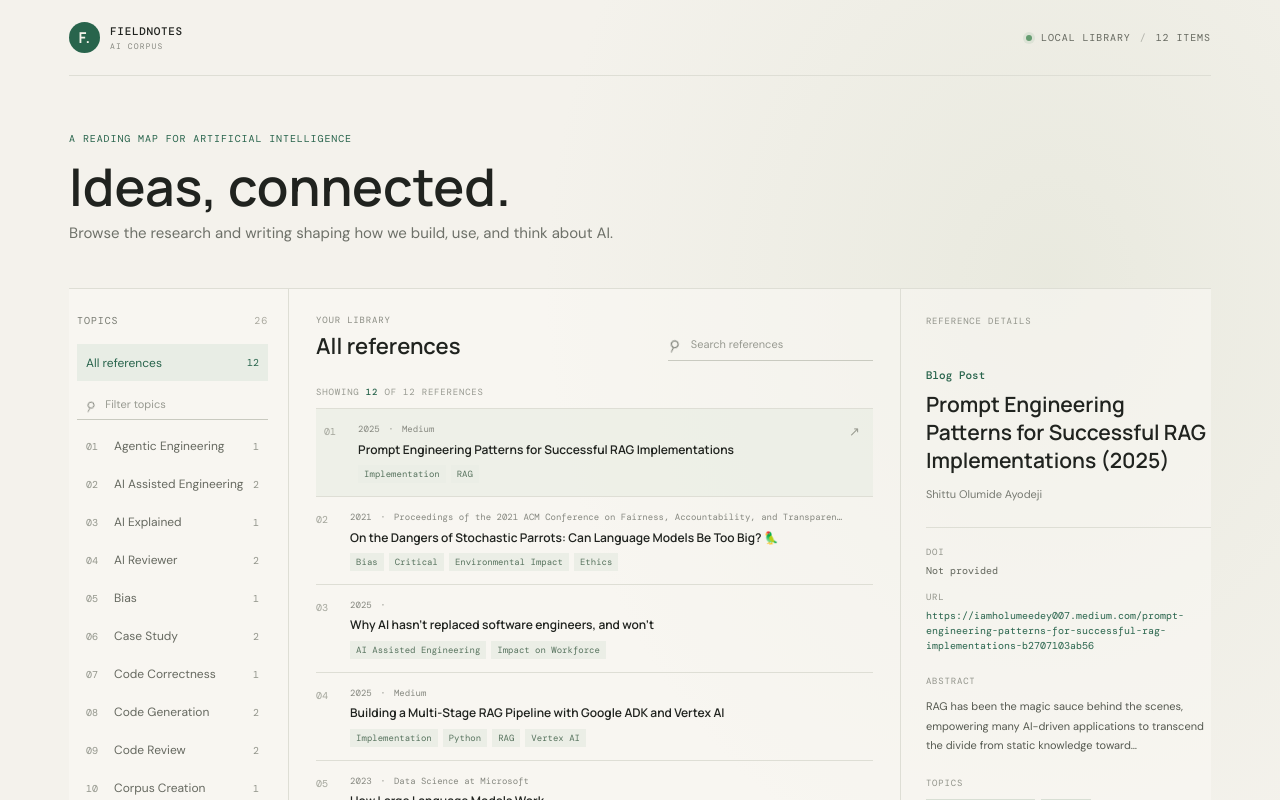
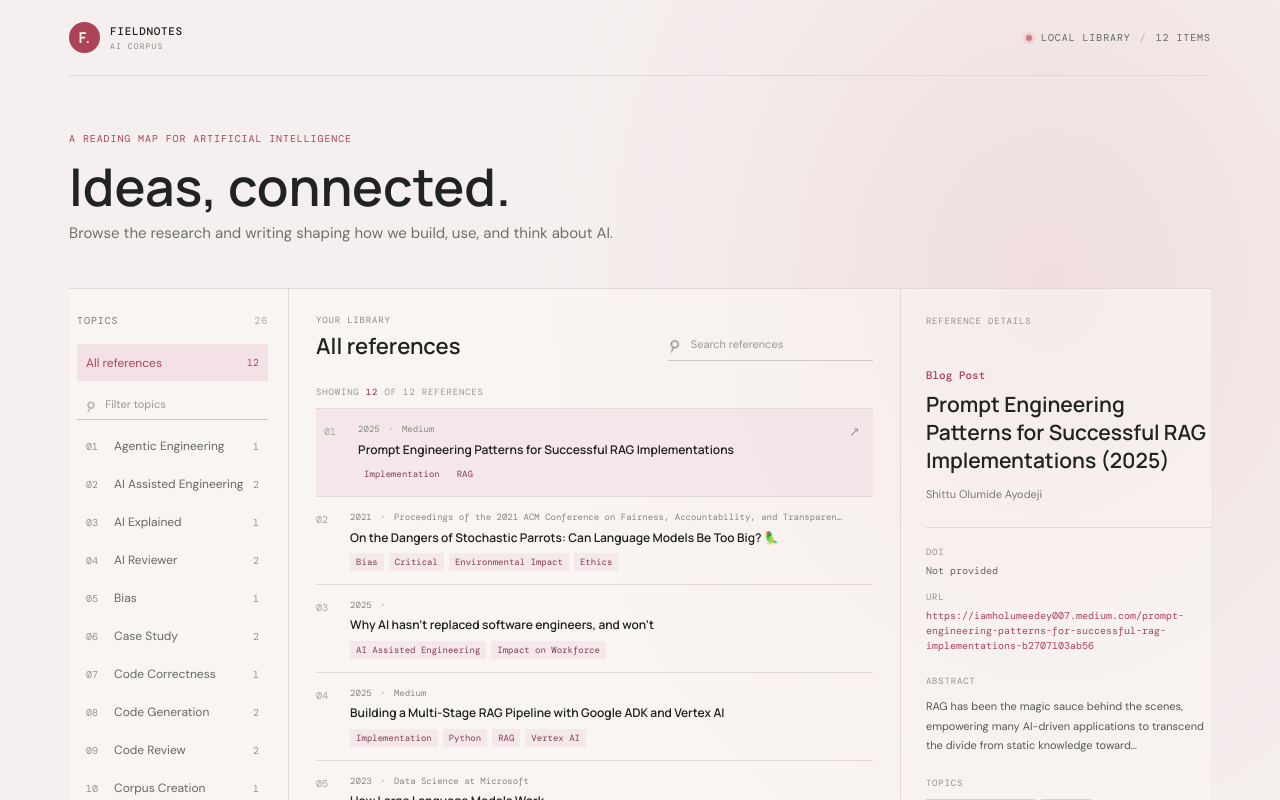
Before and after one commit to jdamerow/corpus-explorer, a React (Vite) app: page / in a window 1280 px wide. Shown: the top 800 px of the page. Built offline with nearby package versions, Linux system fonts and the light colour scheme.

Commit message:
change color scheme to pink

```diff
--- a/src/styles.css
+++ b/src/styles.css
@@ -3,13 +3,15 @@
 :root {
   font-family: 'DM Sans', sans-serif;
   color: #20231f;
-  background: #f4f2ec;
+  background: #f5f0ef;
   font-synthesis: none;
   text-rendering: optimizeLegibility;
   --ink: #20231f;
   --muted: #85877f;
-  --line: #deded5;
-  --green: #28644c;
+  --line: #e1d8d8;
+  --accent: #ad4358;
+  --accent-orange: #d57978;
+  --accent-soft: #f3e1e6;
   --paper: #fbfaf6;
   --mono: 'DM Mono', monospace;
 }
@@ -20,17 +22,17 @@ body { margin: 0; min-width: 320px; }
 button, input { font: inherit; }
 button { color: inherit; }
 
-.app-shell { min-height: 100vh; padding: 0 5.4vw; background: radial-gradient(ellipse at 82% 18%, rgba(221, 224, 208, .48), transparent 34%), #f4f2ec; }
+.app-shell { min-height: 100vh; padding: 0 5.4vw; background: radial-gradient(ellipse at 82% 18%, rgba(218, 146, 158, .2), transparent 34%), #f5f0ef; }
 .topbar { height: 76px; border-bottom: 1px solid var(--line); display: flex; align-items: center; justify-content: space-between; }
 .wordmark { display: inline-flex; align-items: center; gap: 10px; text-decoration: none; color: var(--ink); font: 700 11px var(--mono); letter-spacing: .06em; }
 .wordmark small { display: block; margin-top: 3px; color: var(--muted); font: 400 8px var(--mono); letter-spacing: .14em; }
-.wordmark-mark { display: grid; place-items: center; width: 31px; height: 31px; border-radius: 50%; color: #f5f3eb; background: var(--green); font: 700 15px 'Manrope', sans-serif; }
+.wordmark-mark { display: grid; place-items: center; width: 31px; height: 31px; border-radius: 50%; color: #f5f3eb; background: var(--accent); font: 700 15px 'Manrope', sans-serif; }
 .topbar-meta, .intro-kicker, .section-eyebrow, .rail-heading, .result-count, .detail-topline, .detail-label, .page-footer { font: 10px var(--mono); letter-spacing: .09em; }
 .topbar-meta { color: #65685f; display: flex; align-items: center; gap: 9px; }
-.status-dot { width: 6px; height: 6px; background: #659c70; border-radius: 50%; box-shadow: 0 0 0 3px rgba(101, 156, 112, .12); }
+.status-dot { width: 6px; height: 6px; background: var(--accent-orange); border-radius: 50%; box-shadow: 0 0 0 3px rgba(213, 121, 120, .16); }
 .meta-divider { color: #b0b1a9; }
 .intro { padding: 56px 0 45px; max-width: 670px; animation: arrive .55s ease-out both; }
-.intro-kicker { color: var(--green); }
+.intro-kicker { color: var(--accent); }
 .intro h1 { margin: 14px 0 8px; font: 600 52px/1.08 'Manrope', sans-serif; letter-spacing: 0; }
 .intro p { margin: 0; color: #6e7169; font-size: 15px; }
 .workspace { min-height: 550px; display: grid; grid-template-columns: 220px minmax(380px, 1fr) minmax(265px, 310px); border-top: 1px solid var(--line); border-bottom: 1px solid var(--line); background: rgba(251, 250, 246, .54); }
@@ -38,13 +40,13 @@ button { color: inherit; }
 .rail-heading { color: #797c73; display: flex; justify-content: space-between; margin: 0 0 17px; }
 .rail-count { color: #aaa99f; }
 .tag-option { border: 0; background: transparent; text-align: left; display: flex; align-items: center; min-height: 37px; padding: 0 9px; cursor: pointer; width: 100%; color: #666960; transition: color .16s, background .16s; }
-.tag-option:hover { color: var(--green); }
-.tag-option.is-active { background: #e8ede5; color: var(--green); }
+.tag-option:hover { color: var(--accent); }
+.tag-option.is-active { background: var(--accent-soft); color: var(--accent); }
 .tag-name { font-size: 12px; flex: 1; }
 .tag-count, .tag-index { color: #92958b; font: 10px var(--mono); }
 .tag-index { width: 28px; }
 .topic-search { height: 32px; margin-top: 7px; padding: 0 8px; display: flex; align-items: center; gap: 7px; border-bottom: 1px solid #c9cac0; color: #85877f; }
-.topic-search:focus-within { border-color: var(--green); }
+.topic-search:focus-within { border-color: var(--accent); }
 .topic-search > span { font: 20px/1 'DM Sans', sans-serif; transform: rotate(-20deg); }
 .topic-search input { min-width: 0; width: 100%; border: 0; outline: 0; background: transparent; color: var(--ink); font-size: 11px; }
 .topic-search input::placeholder { color: #979990; }
@@ -52,7 +54,7 @@ button { color: inherit; }
 .tag-list { margin-top: 7px; }
 .tag-list .tag-option { min-height: 38px; }
 .topic-empty { color: #93958e; font-size: 11px; padding: 12px 9px; }
-.tag-list .is-active .tag-count, .tag-option.is-active .tag-count { color: var(--green); }
+.tag-list .is-active .tag-count, .tag-option.is-active .tag-count { color: var(--accent); }
 .tag-note { color: #93958e; font-size: 10px; line-height: 1.6; margin: auto 12px 0 0; padding-top: 25px; }
 .results-panel { min-width: 0; padding: 25px 27px 18px; border-right: 1px solid var(--line); }
 .results-toolbar { display: flex; align-items: end; justify-content: space-between; gap: 18px; }
@@ -64,23 +66,23 @@ button { color: inherit; }
 .search-box input::placeholder { color: #979990; }
 .clear-search { border: 0; background: transparent; color: #777a72; font-size: 18px; cursor: pointer; padding: 0; }
 .result-count { color: #979990; font-size: 9px; margin: 25px 0 10px; }
-.result-count strong { color: var(--green); font-weight: 500; }
+.result-count strong { color: var(--accent); font-weight: 500; }
 .reference-list { border-top: 1px solid var(--line); }
 .reference-row { width: 100%; border: 0; border-bottom: 1px solid var(--line); background: transparent; text-align: left; display: grid; grid-template-columns: 29px 1fr 16px; gap: 5px; padding: 14px 8px 13px 0; cursor: pointer; position: relative; transition: background .18s, padding .18s; }
-.reference-row:hover, .reference-row.is-selected { background: rgba(231, 235, 225, .56); padding-left: 8px; }
+.reference-row:hover, .reference-row.is-selected { background: rgba(243, 225, 230, .72); padding-left: 8px; }
 .row-number { color: #a3a59b; font: 10px var(--mono); padding-top: 2px; }
 .row-content { display: flex; flex-direction: column; min-width: 0; }
 .row-meta { color: #85877f; font: 9px var(--mono); line-height: 1.5; white-space: nowrap; overflow: hidden; text-overflow: ellipsis; }
 .row-meta i { font-style: normal; padding: 0 3px; }
 .row-title { font: 600 12px/1.45 'Manrope', sans-serif; margin-top: 4px; }
 .row-tags { display: flex; gap: 5px; flex-wrap: wrap; margin-top: 7px; }
-.row-tags span { color: #57735e; background: #ebeee6; padding: 3px 6px; font: 9px var(--mono); }
+.row-tags span { color: #823d50; background: #f5e8eb; padding: 3px 6px; font: 9px var(--mono); }
 .row-arrow { color: #9a9c92; opacity: 0; font-size: 13px; transition: opacity .18s; }
 .reference-row:hover .row-arrow, .reference-row.is-selected .row-arrow { opacity: 1; }
 .detail-panel { min-width: 0; padding: 26px 0 20px 25px; display: flex; flex-direction: column; animation: arrive .5s .08s ease-out both; }
 .detail-topline { display: flex; justify-content: space-between; color: #92948b; font-size: 9px; }
 .detail-type-field { margin-top: 36px; }
-.detail-type { color: var(--green); font: 500 11px var(--mono); margin-top: 5px; }
+.detail-type { color: var(--accent); font: 500 11px var(--mono); margin-top: 5px; }
 .detail-panel h2 { font: 600 21px/1.32 'Manrope', sans-serif; letter-spacing: 0; margin: 9px 0 12px; }
 .detail-authors { color: #777a72; font-size: 11px; line-height: 1.55; }
 .detail-rule { height: 1px; background: var(--line); margin: 24px 0 18px; }
@@ -88,21 +90,21 @@ button { color: inherit; }
 .detail-abstract { color: #555950; font-size: 11px; line-height: 1.75; margin: 10px 0 22px; }
 .detail-topics-label { margin-bottom: 10px; }
 .detail-tags { display: flex; flex-wrap: wrap; gap: 6px; }
-.detail-tags button { cursor: pointer; border: 1px solid #d8dfd4; background: #edf0e9; color: #46654e; font: 9px var(--mono); padding: 7px 8px; }
-.detail-tags button:hover { background: #e1e9dd; }
-.detail-tags button span { margin-left: 8px; color: #819380; }
+.detail-tags button { cursor: pointer; border: 1px solid #e5cbd2; background: #f6eaed; color: #823d50; font: 9px var(--mono); padding: 7px 8px; }
+.detail-tags button:hover { background: #f1dfe4; }
+.detail-tags button span { margin-left: 8px; color: var(--accent-orange); }
 .no-topics { color: #92948b; font-size: 11px; }
 .detail-metadata { margin: 0 0 22px; display: grid; gap: 13px; }
 .detail-metadata-row { display: grid; gap: 5px; }
 .detail-metadata-value { color: #62665c; font: 10px/1.5 var(--mono); overflow-wrap: anywhere; }
-a.detail-metadata-value { color: var(--green); text-decoration: none; }
+a.detail-metadata-value { color: var(--accent); text-decoration: none; }
 a.detail-metadata-value:hover { text-decoration: underline; }
 .detail-empty { margin: auto; color: #888a81; }
 .detail-empty span { font: 9px var(--mono); }
 .detail-empty p { font-size: 13px; }
 .empty-state { display: flex; flex-direction: column; align-items: center; gap: 8px; padding: 64px 15px; color: #85877f; font-size: 12px; }
 .empty-state strong { color: var(--ink); font: 600 14px 'Manrope', sans-serif; }
-.empty-mark { font-size: 24px; color: var(--green); }
+.empty-mark { font-size: 24px; color: var(--accent-orange); }
 .page-footer { display: flex; justify-content: space-between; color: #95978e; font-size: 8px; padding: 19px 0 28px; }
 @keyframes arrive { from { opacity: 0; transform: translateY(7px); } to { opacity: 1; transform: translateY(0); } }
 
```
